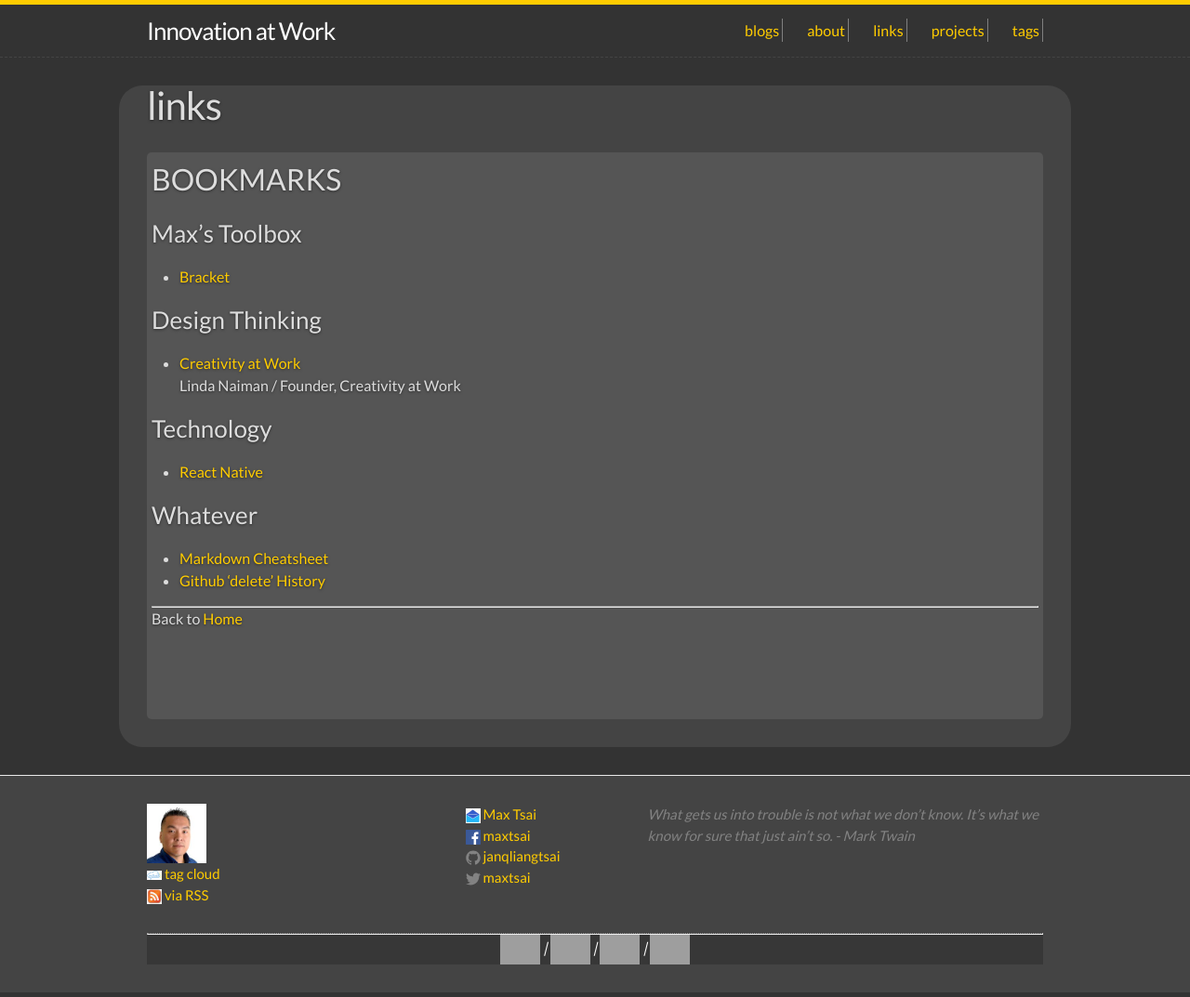
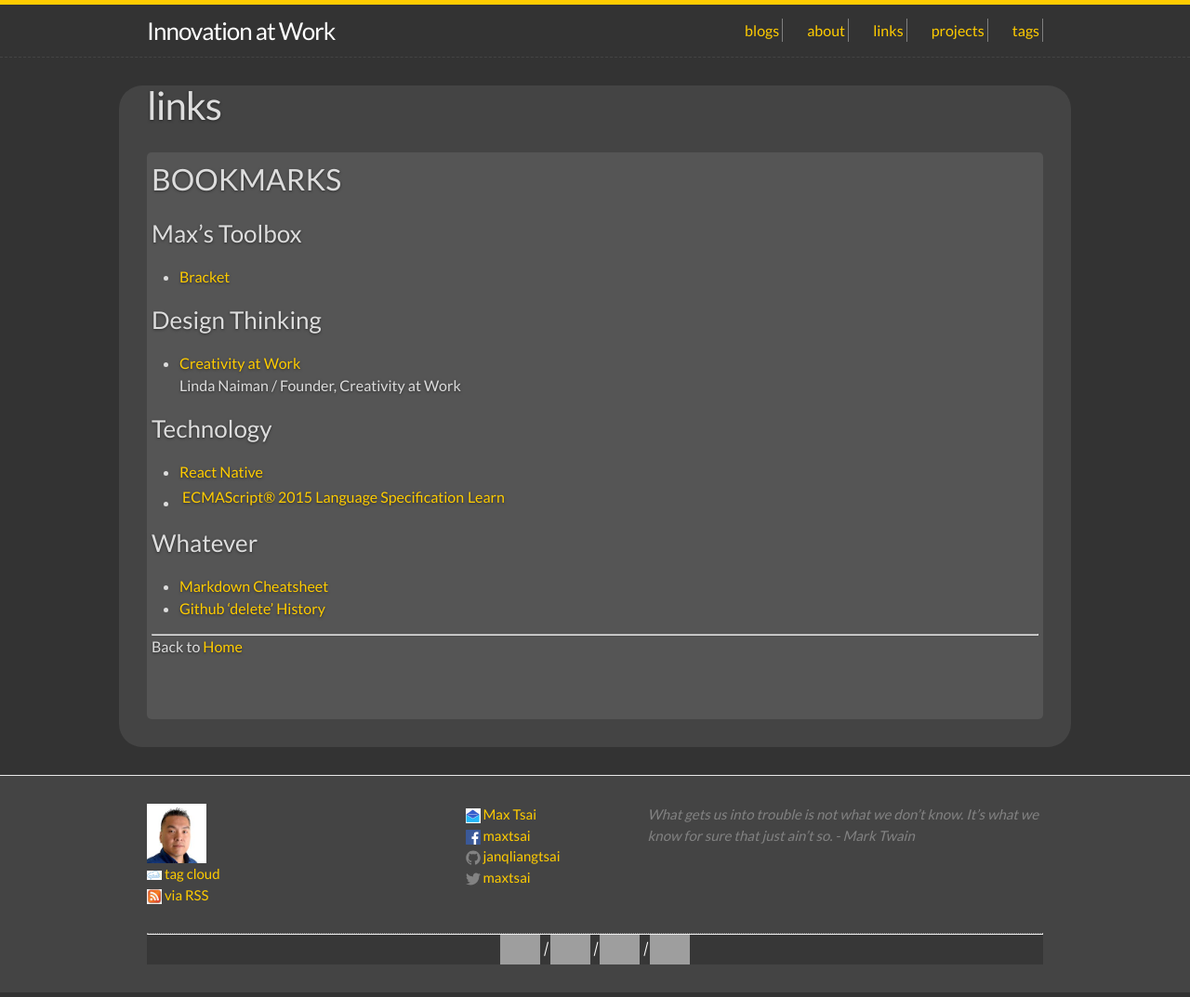
Before and after one commit to JANQLIANGTSAI/janqliangtsai.github.io, a Jekyll site: the page built from pages/bookmarks.md, in a window 1280 px wide. Shown: the whole page at 93% size. Built offline with Jekyll 4.4.1, drawn with Linux system fonts in a browser that asks for light colours; grey boxes are pictures that could not be loaded.

Commit message:
ECMAScript® 2015

```diff
--- a/pages/bookmarks.md
+++ b/pages/bookmarks.md
@@ -16,6 +16,7 @@ excerpt: References
 
 ### Technology
 * [React Native](https://facebook.github.io/react-native/)
+* [ECMAScript® 2015 Language Specification](http://www.ecma-international.org/ecma-262/6.0/index.html) | [Learn](https://babeljs.io/docs/learn-es2015/)
 
 
 ### Whatever
```
